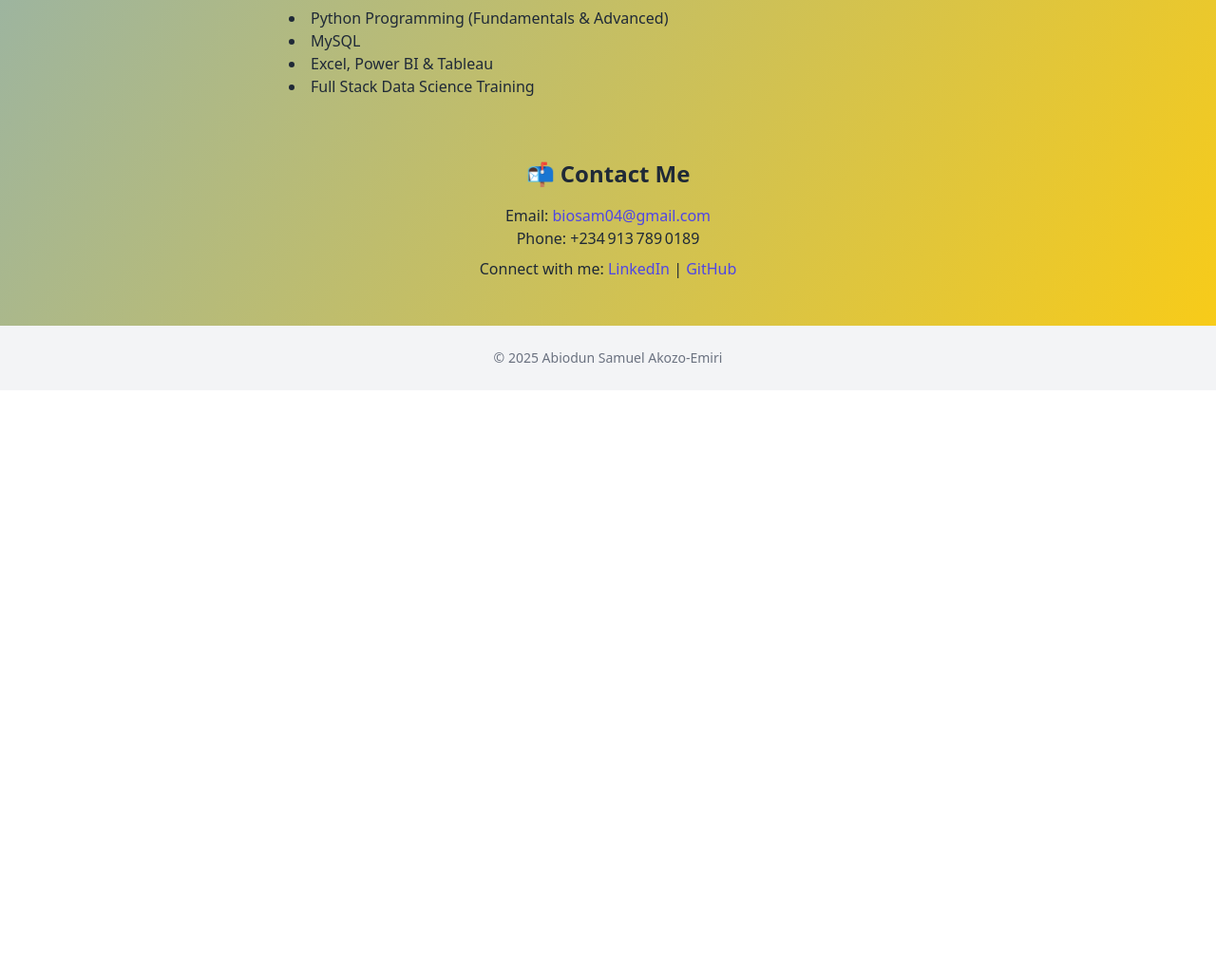
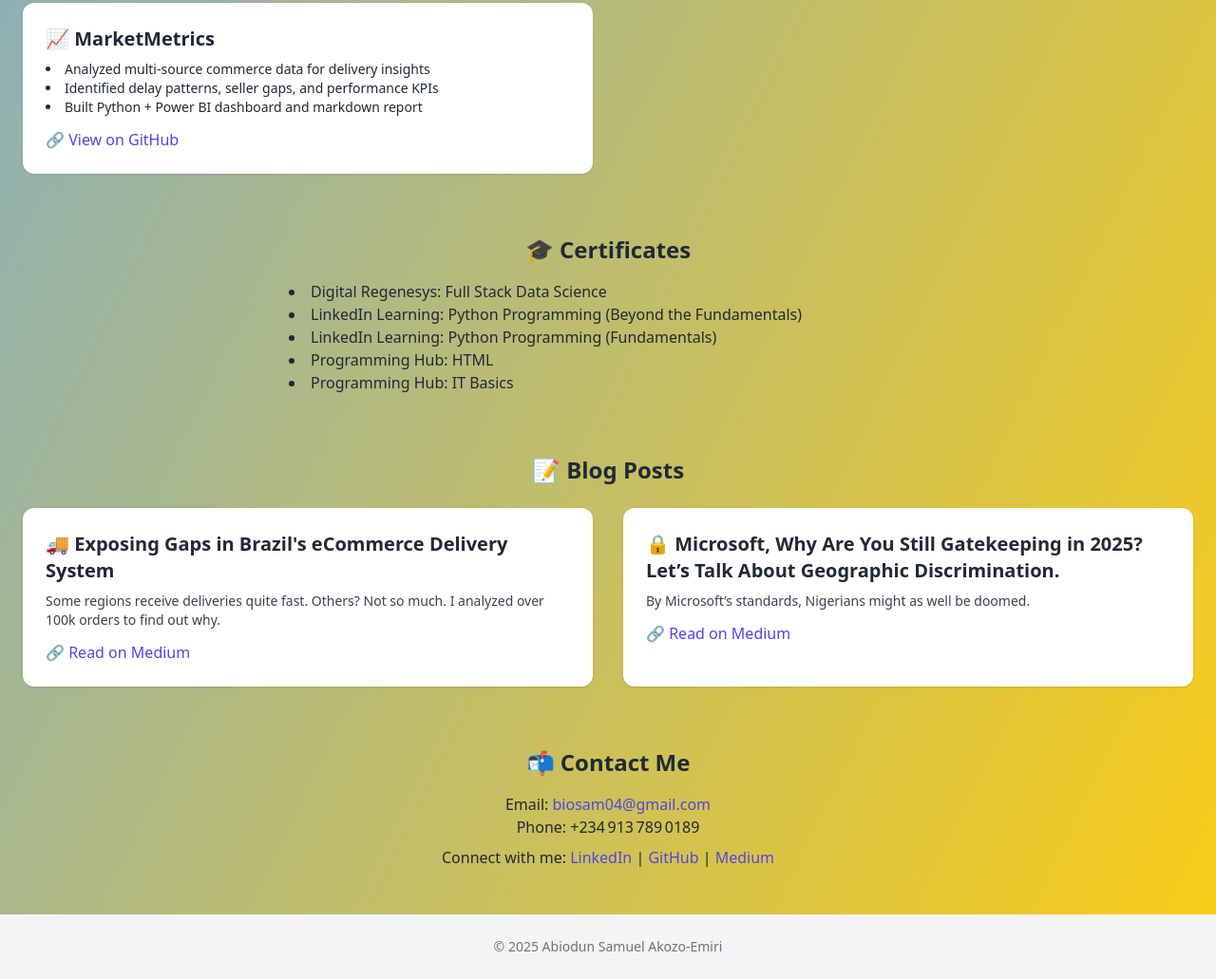
Before and after one commit to BioSam-Data/portfolio-website, a plain HTML site: page index.html in a window 1280 px wide. Shown: the part 1597-2628 px from the top of the page at 95% size. Before the commit the page ends 2008 px from the top, so only its background shows below. Drawn offline with nearby package versions, Linux system fonts and the light colour scheme.

Commit message:
Updated my About section and included a section for my blog posts.

```diff
--- a/index.html
+++ b/index.html
@@ -51,6 +51,7 @@
         <li><a href="#skills" class="hover:text-indigo-600">Skills</a></li>
         <li><a href="#projects" class="hover:text-indigo-600">Projects</a></li>
         <li><a href="#certs" class="hover:text-indigo-600">Certificates</a></li>
+        <li><a href="#blog" class="hover:text-indigo-600">Blog</a></li>
         <li><a href="#contact" class="hover:text-indigo-600">Contact</a></li>
       </ul>
     </div>
@@ -59,13 +60,11 @@
   <!-- Header Section -->
   <header class="bg-white/80 dark:bg-gray-800/90 backdrop-blur shadow py-10">
     <div class="container mx-auto px-6 text-center">
-      <!-- Clickable profile image opens the full picture in a new tab -->
       <a href="profile.jpg" target="_blank">
         <img src="profile.jpg" alt="Profile Image" class="w-24 h-24 rounded-full mx-auto mb-4 border-4 border-indigo-500 hover:scale-105 transition-transform">
       </a>
       <h1 class="text-4xl font-extrabold text-gray-900 dark:text-white">Abiodun Samuel Akozo‑Emiri</h1>
-      <p class="text-lg text-indigo-700 dark:text-indigo-300 mt-2">Data Analyst | Data Scientist | Developer</p>
-      <!-- Dark mode toggle button -->
+      <p class="text-lg text-indigo-700 dark:text-indigo-300 mt-2">Data Analyst | Data Engineer | Developer</p>
       <button onclick="toggleDarkMode()" class="mt-4 bg-gray-200 dark:bg-gray-700 text-sm px-3 py-1 rounded hover:bg-gray-300 dark:hover:bg-gray-600 transition">🌙 Toggle Dark Mode</button>
     </div>
   </header>
@@ -73,17 +72,23 @@
   <!-- Main Content -->
   <main class="container mx-auto px-6 py-12">
 
-    <!-- About Section with glass effect -->
+    <!-- About Section -->
     <section id="about" class="max-w-3xl mx-auto text-center mb-16 glass p-8">
       <h2 class="text-2xl font-bold mb-4 text-indigo-800 dark:text-indigo-300">👤 About Me</h2>
       <p class="text-gray-900 dark:text-gray-200">
-        I’m Abiodun Samuel Akozo‑Emiri, a passionate Data Analyst and Data Scientist with a developer’s mindset. I blend strong skills in Python, SQL, and full‑stack data‑driven tools with practical experience building applications—from educational capstone projects to MovieTrackerApp—while maintaining a foundation in analytics and visualization. I thrive on transforming complex data into impactful insights, and I’m committed to continuous learning and real‑world project execution.
+        <p>I didn’t stumble into data, I chased it.</p>
+        <p>From being that tiny kid who loved numbers - to representing my school three times in national math competitions - I’ve always been drawn to patterns, puzzles, and making sense of what others overlook.</p>
+
+        <p>Today, I’m a Data Analyst, Data Engineer and budding Data Scientist. I combine storytelling with data and statistics to bring out insights that help make smarter business decisions. I work very well with Python, Excel, SQL, Tableau, and Power BI, and I’ve used these tools to turn raw data into dashboards, strategies, and reports that speak clearly in simple terms to stakeholders, not just data professionals and technical personnel.</p>
+
+        <p>In my most-recent project, MarketMetrics, I analyzed over 100,000 orders to expose delivery gaps in Brazil’s eCommerce space. It wasn’t just about coding or exploring data, it was about bringing impact. I uncovered why delays happen, who’s affected the most, and what businesses can do to fix it. That’s the kind of work that excites me, where analysis meets action.</p>
+
+        <p>I’m also passionate about helping more people break into tech affordably, which is why I intend to launch a training program in the future.</p>
+
+        <p>Whether you’re hiring, collaborating, or just passionate about making sense of messy data in a noisy world, feel free to connect.</p>
       </p>
-      <!-- Download Resume Button -->
       <div class="mt-6">
-        <a href="resume.pdf" download class="inline-block bg-indigo-600 text-white px-6 py-2 rounded-full shadow hover:bg-indigo-700 transition">
-          📄 Download Resume
-        </a>
+        <a href="resume.pdf" download class="inline-block bg-indigo-600 text-white px-6 py-2 rounded-full shadow hover:bg-indigo-700 transition">📄 Download Resume</a>
       </div>
     </section>
 
@@ -91,7 +96,6 @@
     <section id="skills" class="text-center max-w-4xl mx-auto mb-16">
       <h2 class="text-2xl font-bold mb-6">🛠️ Skills & Tools</h2>
       <div class="grid grid-cols-2 sm:grid-cols-3 md:grid-cols-4 gap-4 text-sm">
-        <!-- Skill badges -->
         <div class="bg-white dark:bg-gray-800 rounded p-4">Python</div>
         <div class="bg-white dark:bg-gray-800 rounded p-4">SQL</div>
         <div class="bg-white dark:bg-gray-800 rounded p-4">Tableau</div>
@@ -107,7 +111,6 @@
     <section id="projects" class="mb-16">
       <h2 class="text-2xl font-bold mb-6 text-center">💼 Projects</h2>
       <div class="grid grid-cols-1 md:grid-cols-2 gap-8">
-        <!-- Capstone Project Card -->
         <div class="bg-white dark:bg-gray-800 p-6 rounded-xl shadow hover:shadow-lg transition">
           <h3 class="text-xl font-bold">🎯 Capstone Project</h3>
           <ul class="mt-2 list-disc list-inside text-left text-sm">
@@ -118,7 +121,6 @@
           <a href="https://github.com/BioSam-Data/capstone-project" target="_blank" class="text-indigo-600 dark:text-indigo-400 hover:underline mt-3 inline-block">🔗 View on GitHub</a>
         </div>
 
-        <!-- MovieTrackerApp Card -->
         <div class="bg-white dark:bg-gray-800 p-6 rounded-xl shadow hover:shadow-lg transition">
           <h3 class="text-xl font-bold">🎬 MovieTrackerApp</h3>
           <ul class="mt-2 list-disc list-inside text-left text-sm">
@@ -129,7 +131,6 @@
           <a href="https://github.com/BioSam-Data/MovieTrackerApp" target="_blank" class="text-indigo-600 dark:text-indigo-400 hover:underline mt-3 inline-block">🔗 View on GitHub</a>
         </div>
 
-        <!-- MarketMetrics Project Card -->
         <div class="bg-white dark:bg-gray-800 p-6 rounded-xl shadow hover:shadow-lg transition">
           <h3 class="text-xl font-bold">📈 MarketMetrics</h3>
           <ul class="mt-2 list-disc list-inside text-left text-sm">
@@ -146,12 +147,44 @@
     <section id="certs" class="max-w-2xl mx-auto text-center mb-16">
       <h2 class="text-2xl font-bold mb-4">🎓 Certificates</h2>
       <ul class="list-disc list-inside text-left">
-        <li>Python Programming (Fundamentals & Advanced)</li>
-        <li>MySQL</li>
-        <li>Excel, Power BI & Tableau</li>
-        <li>Full Stack Data Science Training</li>
+        <li>Digital Regenesys: Full Stack Data Science</li>
+        <li>LinkedIn Learning: Python Programming (Beyond the Fundamentals)</li>
+        <li>LinkedIn Learning: Python Programming (Fundamentals)</li>
+        <li>Programming Hub: HTML</li>
+        <li>Programming Hub: IT Basics</li>
       </ul>
     </section>
+
+
+<!-- Blog Section -->
+<section id="blog" class="mb-16">
+  <h2 class="text-2xl font-bold mb-6 text-center">📝 Blog Posts</h2>
+
+  <div class="grid grid-cols-1 md:grid-cols-2 gap-8 mb-8">
+    <!-- Blog Post 1 -->
+    <div class="bg-white dark:bg-gray-800 p-6 rounded-xl shadow hover:shadow-lg transition">
+      <h3 class="text-xl font-bold">🚚 Exposing Gaps in Brazil's eCommerce Delivery System</h3>
+      <p class="mt-2 text-sm text-gray-700 dark:text-gray-300">
+        Some regions receive deliveries quite fast. Others? Not so much. I analyzed over 100k orders to find out why.
+      </p>
+      <a href="https://biosam-data.medium.com/how-i-uncovered-hidden-delays-and-delivery-gaps-in-a-multi-million-order-dataset-23290d2e84c0" target="_blank" class="text-indigo-600 dark:text-indigo-400 hover:underline mt-3 inline-block">
+        🔗 Read on Medium
+      </a>
+    </div>
+
+    <!-- Blog Post 2 -->
+    <div class="bg-white dark:bg-gray-800 p-6 rounded-xl shadow hover:shadow-lg transition">
+      <h3 class="text-xl font-bold">🔒 Microsoft, Why Are You Still Gatekeeping in 2025? Let’s Talk About Geographic Discrimination.</h3>
+      <p class="mt-2 text-sm text-gray-700 dark:text-gray-300">
+        By Microsoft’s standards, Nigerians might as well be doomed.
+      </p>
+      <a href="https://biosam-data.medium.com/microsoft-why-are-you-still-gatekeeping-in-2025-lets-talk-about-geographic-discrimination-9a25b552adae" target="_blank" class="text-indigo-600 dark:text-indigo-400 hover:underline mt-3 inline-block">
+        🔗 Read on Medium
+      </a>
+    </div>
+  </div>
+</section>
+
 
     <!-- Contact Section -->
     <section id="contact" class="text-center">
@@ -162,6 +195,8 @@
         <a href="https://www.linkedin.com/in/abiodun-akozo-emiri-data-analyst" target="_blank" class="text-indigo-600 dark:text-indigo-400 hover:underline">LinkedIn</a>
         |
         <a href="https://github.com/BioSam-Data" target="_blank" class="text-indigo-600 dark:text-indigo-400 hover:underline">GitHub</a>
+        |
+        <a href="https://biosam-data.medium.com" target="_blank" class="text-indigo-600 dark:text-indigo-400 hover:underline">Medium</a>
       </p>
     </section>
 
@@ -175,7 +210,7 @@
   <!-- Toggle dark mode script -->
   <script>
     function toggleDarkMode() {
-      document.documentElement.classList.toggle('dark'); // Toggle the dark mode class on the root element
+      document.documentElement.classList.toggle('dark');
     }
   </script>
 
```
